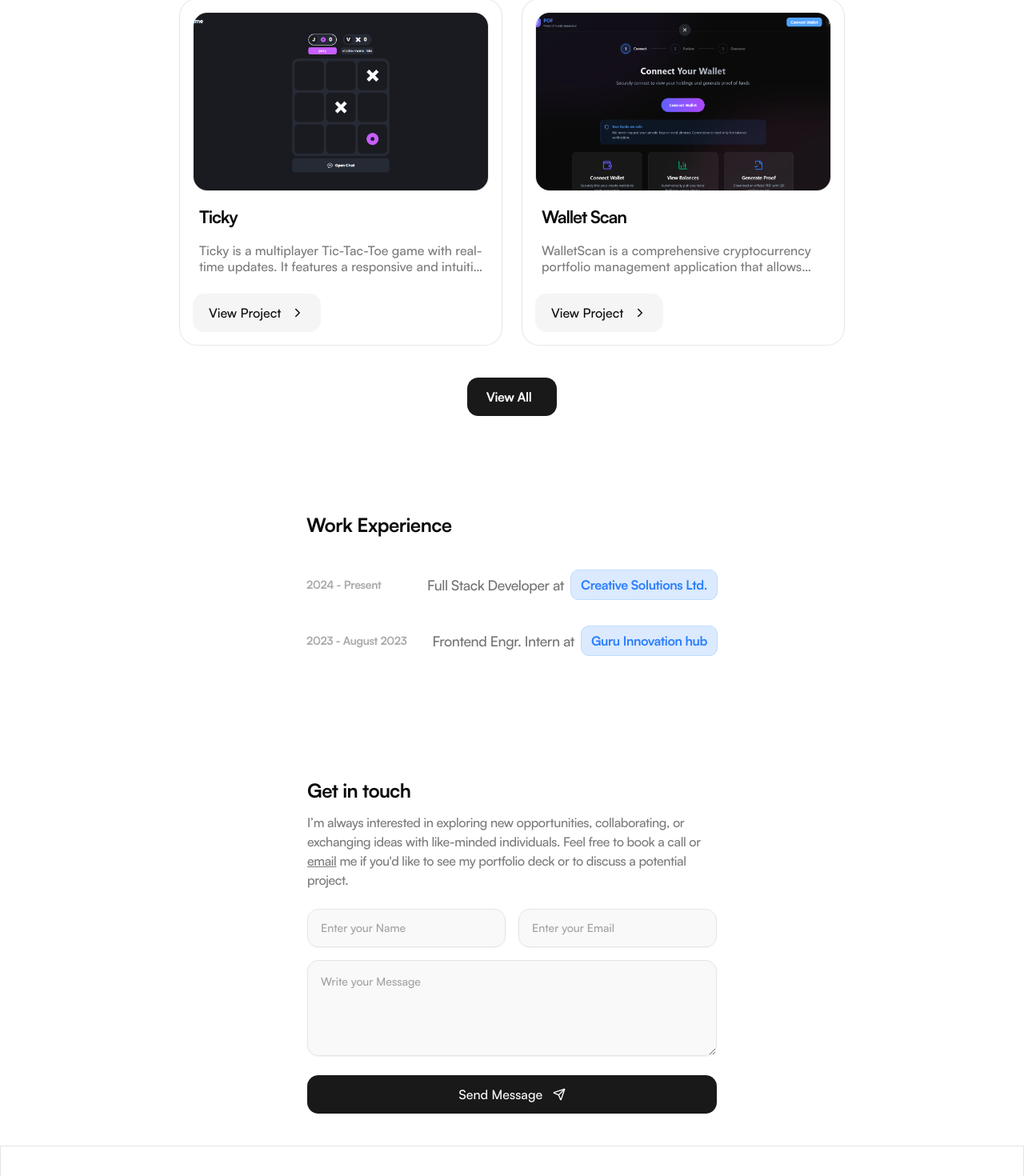
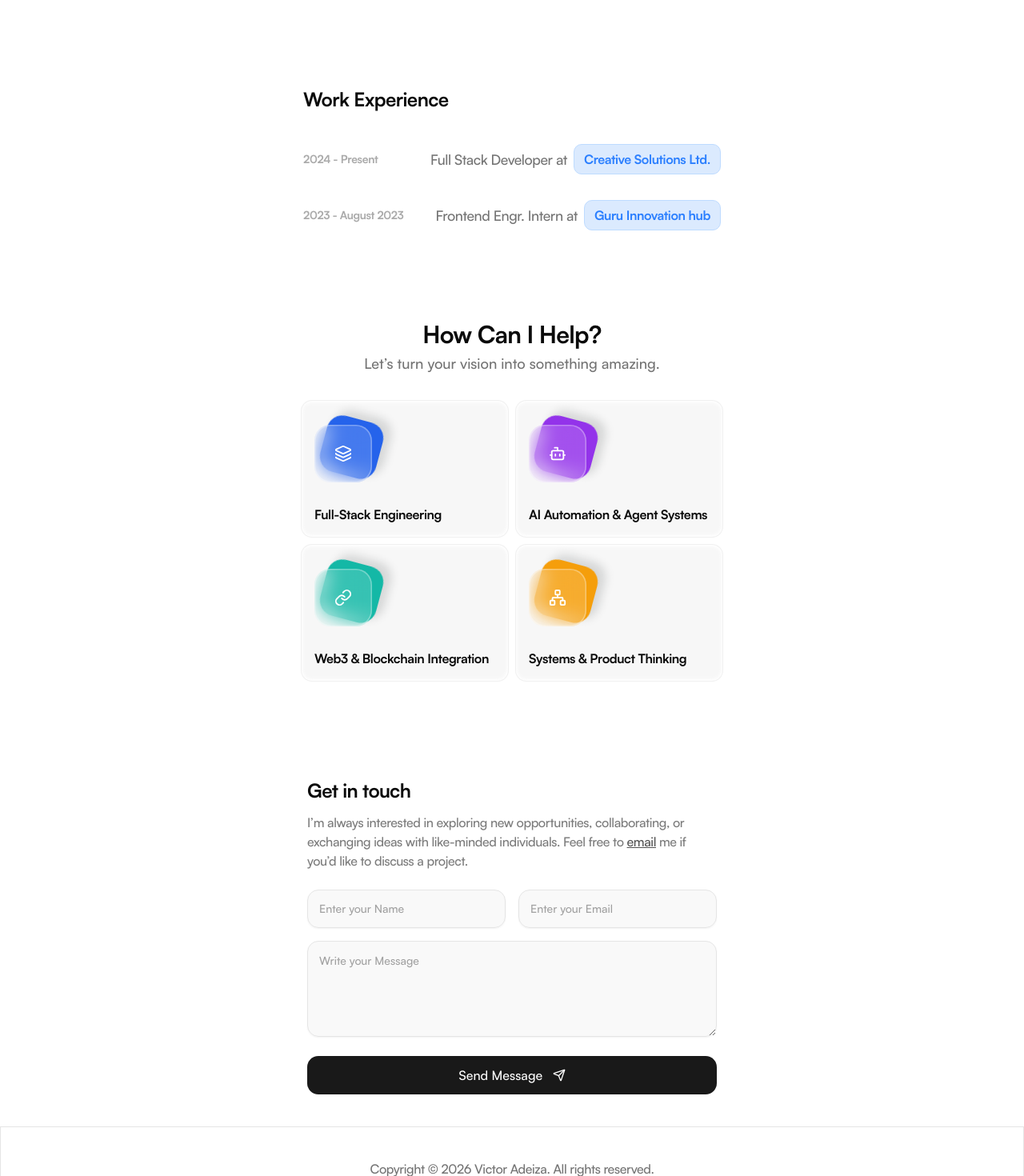
Before and after one commit to vicdevman/vicdevman, a Next.js app: page / in a window 1280 px wide. Shown: the part 2482-3952 px from the top of the page at 80% size. Built offline with nearby package versions, Linux system fonts and the light colour scheme.

Commit message:
feat: made fixes to contact adjusted layout

```diff
--- a/app/components/contact.js
+++ b/app/components/contact.js
@@ -29,18 +29,16 @@ export default function Contact() {
           </h1>
           <p className="text-[1rem] mb-3 leading text-neutral-500/95 font-[satoshi-medium] max-w-lg tracking-tight">
             I’m always interested in exploring new opportunities, collaborating,
-            or exchanging ideas with like-minded individuals. Feel free to book a
-            call or{" "}
-            <a
+            or exchanging ideas with like-minded individuals. Feel free to
+            {" "}<a
               href="mailto:vicdevmanx@gmail.com"
               target="_blank"
               rel="noopener noreferrer"
-              className="underline hover:text-neutral-600 cursor-pointer"
+              className="underline hover:text-neutral-700 text-neutral-600 font-[satoshi-medium] cursor-pointer"
             >
               email
             </a>{" "}
-            me if you'd like to see my portfolio deck or to discuss a potential
-            project.
+            me if you’d like to discuss a project.
           </p>
         </motion.div>
 
--- a/app/components/footer.js
+++ b/app/components/footer.js
@@ -11,7 +11,7 @@ export default function Footer() {
   return (
     <div className="text-center py-4 flex flex-col justify-center gap-6 max-sm:text-sm text-md text-neutral-500 font-[satoshi-medium] tracking-tight pt-10 border border-neutral-200 mt-10 mb-10 border-b-0">
       Copyright © {currentYear} Victor Adeiza. All rights reserved.
-      <div className="flex mx-auto gap-6 text-center">
+      <div className="flex mx-auto gap-8 text-center">
         <Link href="https://twitter.com/vicdevman" target="_blank">
           <Twitter size={20} />{" "}
         </Link>
--- a/app/components/projects.js
+++ b/app/components/projects.js
@@ -83,7 +83,7 @@ export default function Projects({show = true}) {
   };
 
   return (
-    <div id="projects" className="cursor-pointer relative z-5 flex flex-col justify-center mt-20">
+    <div id="projects" className="cursor-pointer relative z-5 flex flex-col justify-center mt-110">
       <div className="max-w-220 mx-auto px-6 flex flex-col items-center">
         <motion.div
           variants={fadeInDown}
--- a/app/components/skills.js
+++ b/app/components/skills.js
@@ -137,8 +137,8 @@ export default function Skills() {
     animate: { opacity: 1, y: 0 },
   };
   return (
-    <div className=" flex flex-col mt-110">
-      <div className=" max-w-2xl mx-auto px-6">
+    <div className=" flex flex-col mt-20">
+      <div className=" max-w-xl mx-auto px-6">
         <motion.div
           variants={fadeInDown}
           initial="initial"
--- a/app/components/work.js
+++ b/app/components/work.js
@@ -45,7 +45,7 @@ export default function Work() {
           {experinces.map((experience, index) => (
             <div
               key={index}
-              className="flex flex-col sm:flex-row sm:items-center sm:justify-between gap-8 max-sm:gap-2 w-full"
+              className="flex flex-col sm:flex-row sm:items-center sm:justify-between gap-10 max-sm:gap-2 w-full"
             >
               {/* Duration */}
               <p className="text-sm sm:text-md font-[satoshi-bold] text-neutral-400/90 tracking-tight shrink-0">
--- a/app/page.js
+++ b/app/page.js
@@ -15,9 +15,10 @@ export default function Home() {
       <Header />
       <Hero />
       <About />
-      <Skills />
+
       <Projects />
       <Work />
+      <Skills />
       <Contact />
       <Footer />
     </div>
--- a/components/contactForm.js
+++ b/components/contactForm.js
@@ -92,7 +92,7 @@ export default function ContactForm() {
           value={formData.name}
           onChange={handleChange}
           placeholder="Enter your Name"
-          className="border border-neutral-200 bg-neutral-100/60 h-12 placeholder:text-neutral-400 p-4 font-[satoshi-medium] rounded-xl"
+          className="border border-neutral-200 bg-neutral-100/60 h-12 placeholder:text-neutral-400 p-3.5 font-[satoshi-medium] rounded-xl"
           required
           disabled={isSubmitting}
         />
@@ -102,7 +102,7 @@ export default function ContactForm() {
           value={formData.email}
           onChange={handleChange}
           placeholder="Enter your Email"
-          className="border border-neutral-200 font-[satoshi-medium] placeholder:text-neutral-400 p-4 bg-neutral-100/60 h-12 rounded-xl"
+          className="border border-neutral-200 font-[satoshi-medium] placeholder:text-neutral-400 p-3.5 bg-neutral-100/60 h-12 rounded-xl"
           required
           disabled={isSubmitting}
         />
@@ -112,7 +112,7 @@ export default function ContactForm() {
         value={formData.message}
         onChange={handleChange}
         placeholder="Write your Message"
-        className="border border-neutral-200 font-[satoshi-medium] placeholder:text-neutral-400 p-4 bg-neutral-100/60 h-30 rounded-xl"
+        className="border border-neutral-200 font-[satoshi-medium] placeholder:text-neutral-400 p-3.5 bg-neutral-100/60 h-30 rounded-xl"
         required
         disabled={isSubmitting}
       />
```
